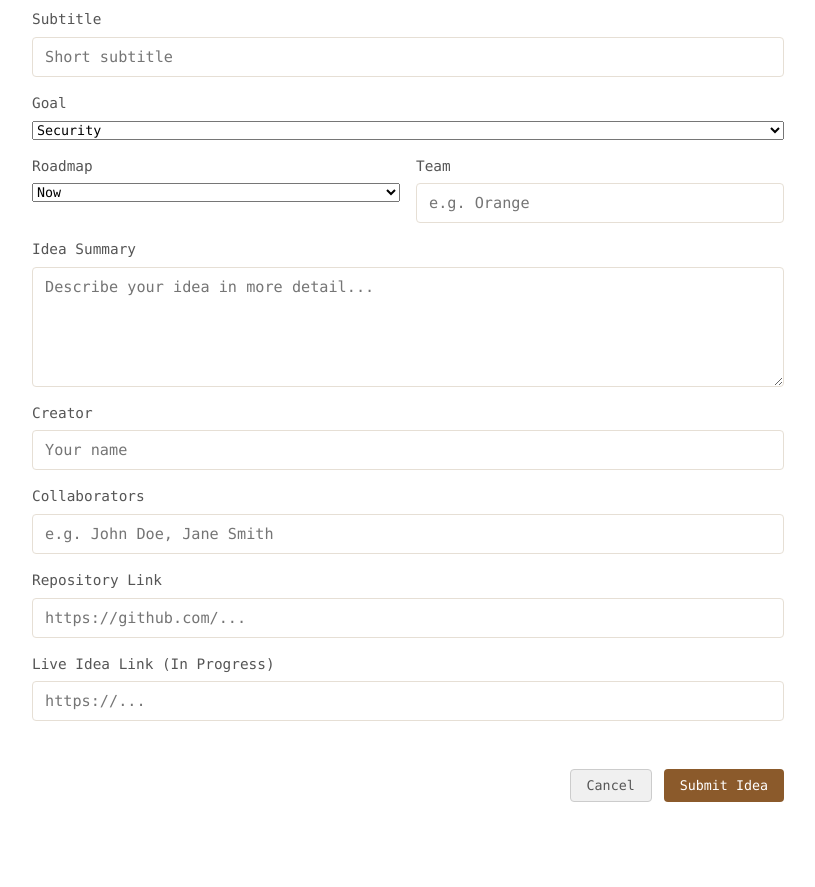
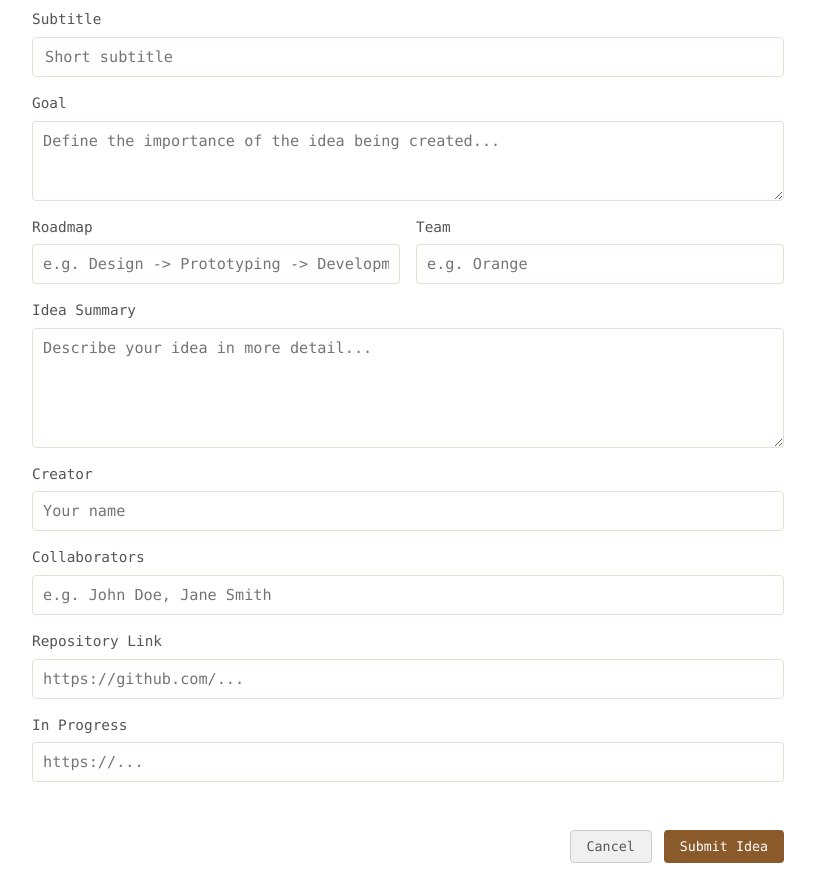
Before and after one commit to Njela/Ideahub, a Next.js app: page /ideas/new in a window 1280 px wide. Shown: the part 300-1187 px from the top of the page, without its empty margins (232-1047 px from the left). Before the commit the page ends 1126 px from the top, so only its background shows below. Built offline with nearby package versions, Linux system fonts and the light colour scheme.

Commit message:
feat: update form and details view for goal, roadmap, and in-progress fields

```diff
--- a/app/ideas/new/page.tsx
+++ b/app/ideas/new/page.tsx
@@ -21,43 +21,43 @@ export default function NewIdeaPage() {
 
         <div className="form-group">
           <label>Goal</label>
-          <select><option>Security</option><option>Engagement</option><option>Revenue</option></select>
+          <textarea placeholder="Define the importance of the idea being created..." required style={{ minHeight: '80px', width: '100%', padding: '10px', border: '1px solid var(--line)', borderRadius: '4px', background: 'var(--bg)', color: 'var(--fg)' }}></textarea>
         </div>
 
         <div style={{display: 'flex', gap: '16px'}}>
           <div className="form-group" style={{flex: 1}}>
             <label>Roadmap</label>
-            <select><option>Now</option><option>Next</option><option>Later</option></select>
+            <input type="text" placeholder="e.g. Design -> Prototyping -> Development" style={{ width: '100%', padding: '10px', border: '1px solid var(--line)', borderRadius: '4px', background: 'var(--bg)', color: 'var(--fg)' }} />
           </div>
           <div className="form-group" style={{flex: 1}}>
             <label>Team</label>
-            <input type="text" placeholder="e.g. Orange" />
+            <input type="text" placeholder="e.g. Orange" style={{ width: '100%', padding: '10px', border: '1px solid var(--line)', borderRadius: '4px', background: 'var(--bg)', color: 'var(--fg)' }} />
           </div>
         </div>
 
         <div className="form-group">
           <label>Idea Summary</label>
-          <textarea placeholder="Describe your idea in more detail..." required style={{ minHeight: '120px' }}></textarea>
+          <textarea placeholder="Describe your idea in more detail..." required style={{ minHeight: '120px', width: '100%', padding: '10px', border: '1px solid var(--line)', borderRadius: '4px', background: 'var(--bg)', color: 'var(--fg)' }}></textarea>
         </div>
 
         <div className="form-group">
           <label>Creator</label>
-          <input type="text" placeholder="Your name" />
+          <input type="text" placeholder="Your name" style={{ width: '100%', padding: '10px', border: '1px solid var(--line)', borderRadius: '4px', background: 'var(--bg)', color: 'var(--fg)' }} />
         </div>
 
         <div className="form-group">
           <label>Collaborators</label>
-          <input type="text" placeholder="e.g. John Doe, Jane Smith" />
+          <input type="text" placeholder="e.g. John Doe, Jane Smith" style={{ width: '100%', padding: '10px', border: '1px solid var(--line)', borderRadius: '4px', background: 'var(--bg)', color: 'var(--fg)' }} />
         </div>
 
         <div className="form-group">
           <label>Repository Link</label>
-          <input type="url" placeholder="https://github.com/..." />
+          <input type="url" placeholder="https://github.com/..." style={{ width: '100%', padding: '10px', border: '1px solid var(--line)', borderRadius: '4px', background: 'var(--bg)', color: 'var(--fg)' }} />
         </div>
 
         <div className="form-group">
-          <label>Live Idea Link (In Progress)</label>
-          <input type="url" placeholder="https://..." />
+          <label>In Progress</label>
+          <input type="url" placeholder="https://..." style={{ width: '100%', padding: '10px', border: '1px solid var(--line)', borderRadius: '4px', background: 'var(--bg)', color: 'var(--fg)' }} />
         </div>
 
         <div className="modal-actions" style={{ marginTop: '32px' }}>
```
Also changed, not shown: app/ideas/[id]/page.tsx (+16 -10 lines).
